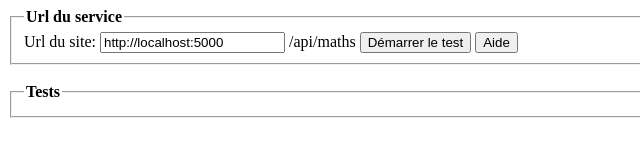
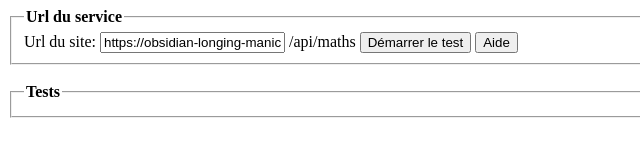
Before and after one commit to Frooggyy/ClientLabo2-DereckD_GabrielJ, a plain HTML site: page index.html in a window 1280 px wide. Shown: the full height of the page, 0-640 px from the left. Drawn offline with nearby package versions, Linux system fonts and the light colour scheme.

Commit message:
url chgange

```diff
--- a/index.html
+++ b/index.html
@@ -18,7 +18,7 @@
         <fieldset>
             <legend><b>Url du service</b></legend>
             <label for="urlSite">Url du site:</label>
-            <input type="text"id="urlSite" name="urlSite" value="http://localhost:5000">
+            <input type="text"id="urlSite" name="urlSite" value="https://obsidian-longing-manicure.glitch.me">
             <span>/api/maths</span>
             <input type="button" onclick="Init_UI(document.getElementById('urlSite').value)"value="Démarrer le test">
             <input type="submit" value="Aide">
```
